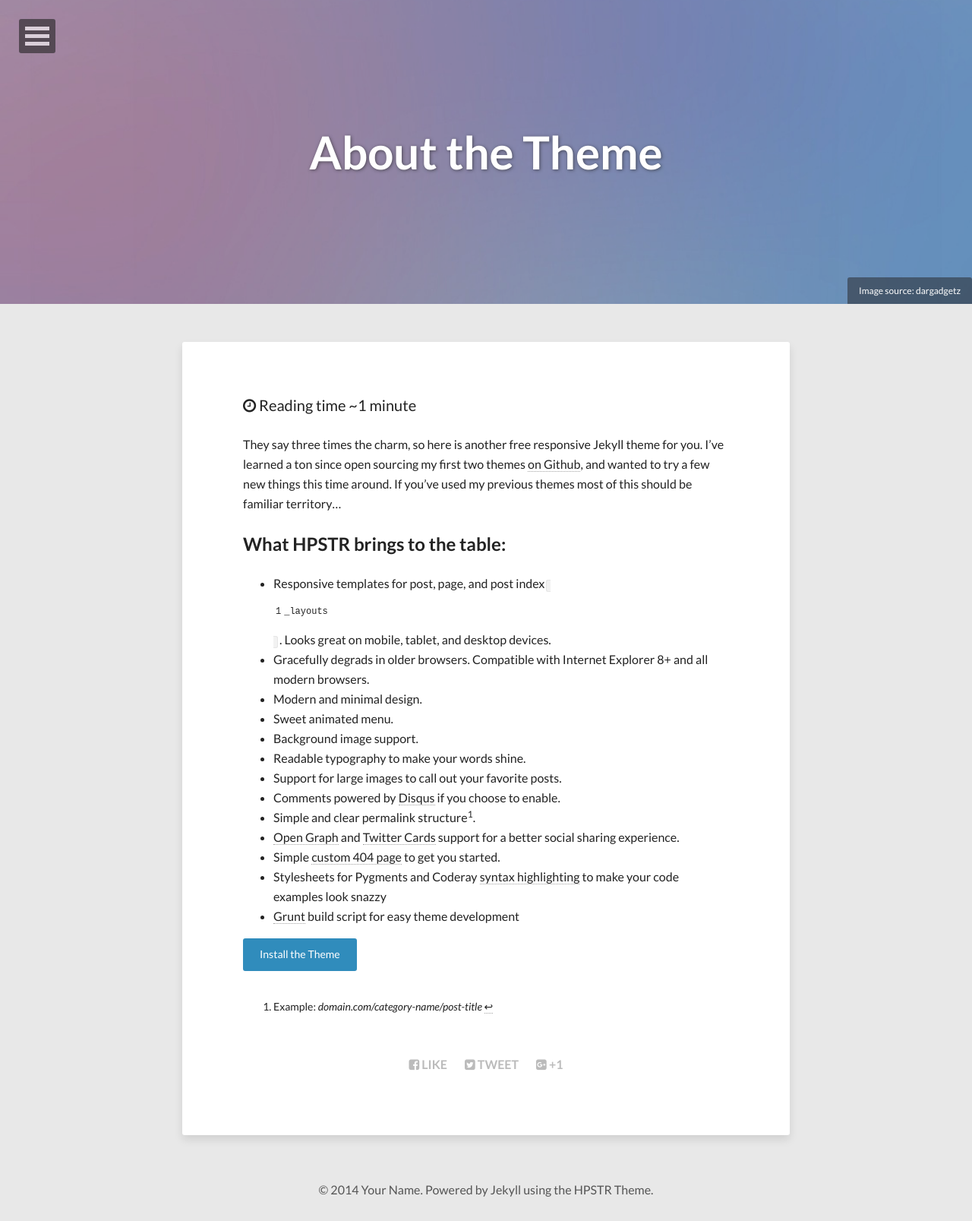
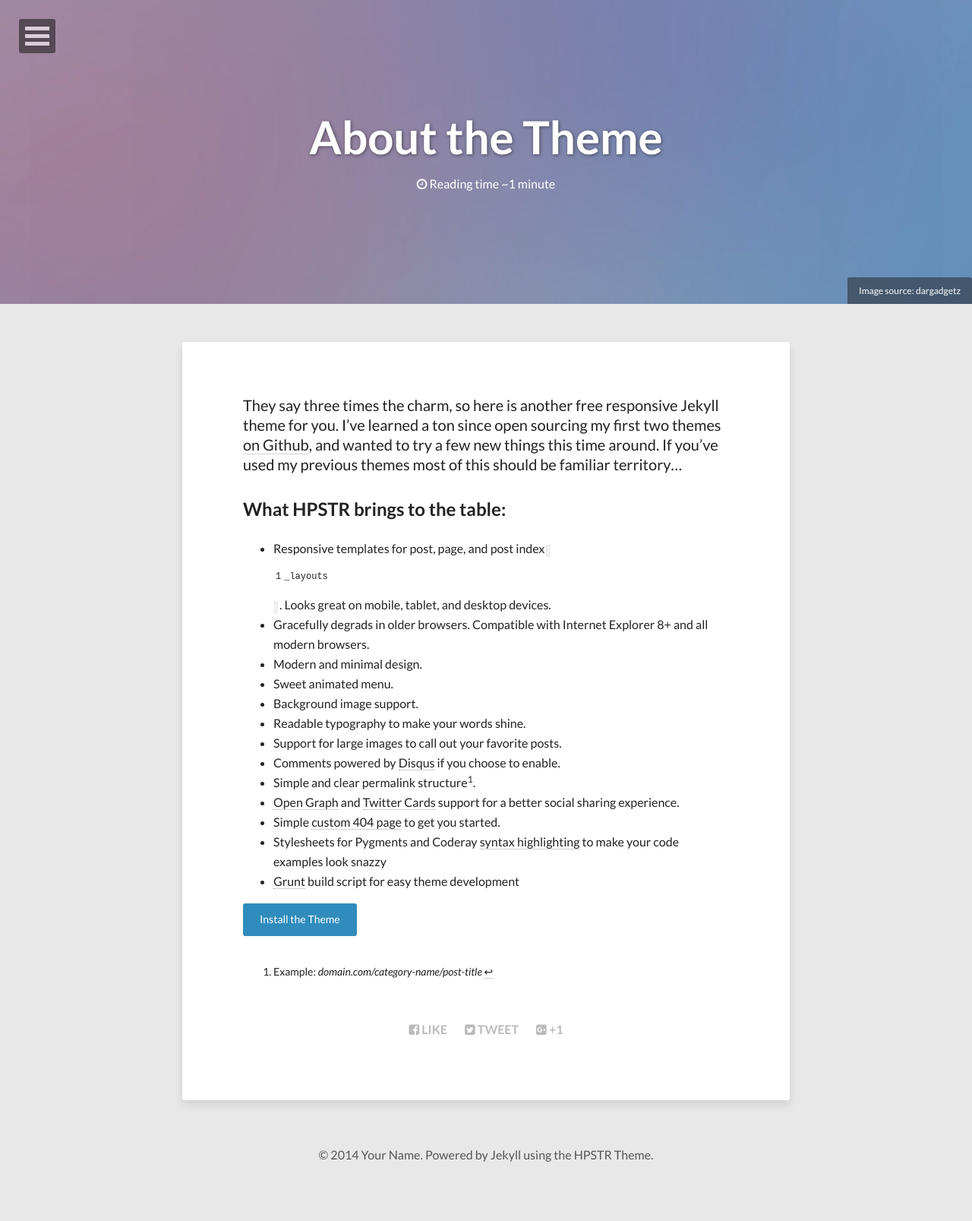
Before and after one commit to cwest/caseywest.com, a Jekyll site: the page built from about.md, in a window 1280 px wide. Shown: the whole page at 76% size. Built offline with Jekyll 4.4.1, drawn with Linux system fonts in a browser that asks for light colours; nearby versions of some CDN libraries; after the commit the page ends 1561 px from its top, so only the background shows below that.

Commit message:
Move reading time on pages

```diff
--- a/_layouts/page.html
+++ b/_layouts/page.html
@@ -26,16 +26,16 @@
     <header class="header-title">
       <div class="header-title-wrap">
         <h1 class="entry-title">{{ page.title }}</h1>
+        {% if site.reading_time %}
+        <p class="entry-reading-time">
+          <i class="fa fa-clock-o"></i>
+          {% assign readtime = content | number_of_words | divided_by:site.words_per_minute %}
+          Reading time ~{% if readtime <= 1 %}1 minute{% else %}{{ readtime }} minutes{% endif %}
+        </p><!-- /.entry-reading-time -->
+        {% endif %}
       </div><!-- /.header-title-wrap -->
     </header>
     <div class="entry-content">
-      {% if site.reading_time %}
-      <p class="entry-reading-time">
-        <i class="fa fa-clock-o"></i>
-        {% assign readtime = content | number_of_words | divided_by:site.words_per_minute %}
-        Reading time ~{% if readtime <= 1 %}1 minute{% else %}{{ readtime }} minutes{% endif %}
-      </p><!-- /.entry-reading-time -->
-      {% endif %}
       {{ content }}
       <footer class="entry-meta">
         {% if page.modified %}{{ page.title }} was last modified on <span class="entry-date date modified"><time datetime="{{ page.modified }}">{{ page.modified }}</time></span>
```
